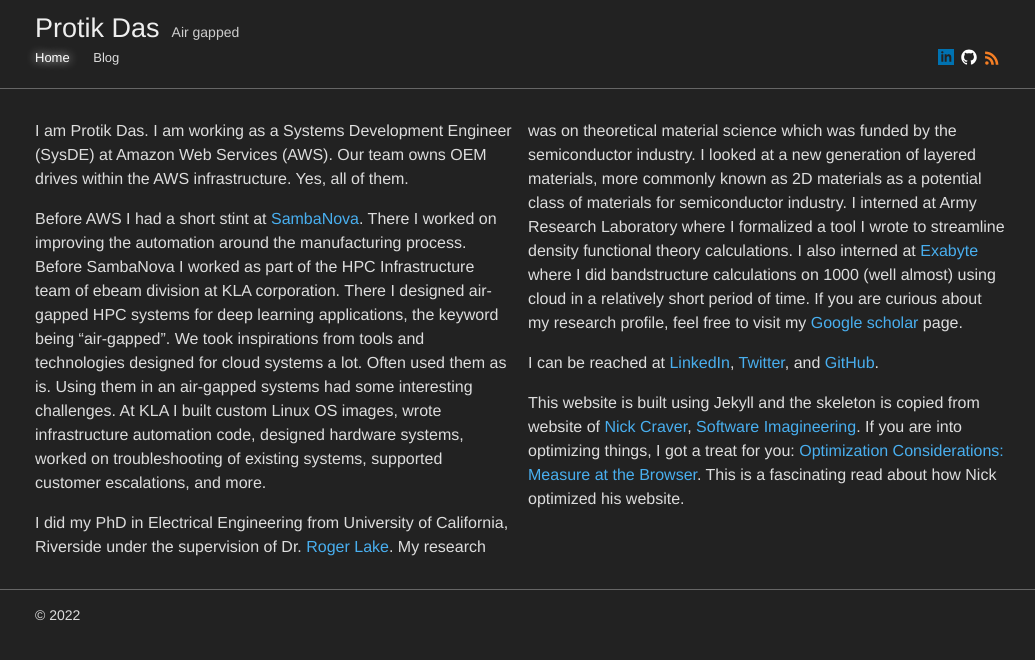
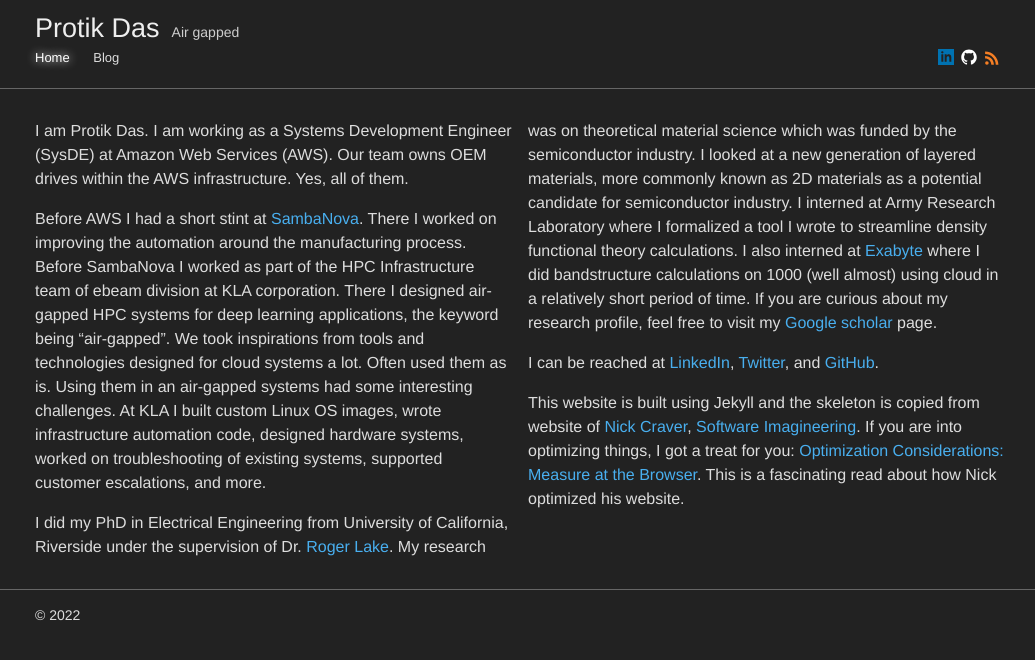
Before and after one commit to protik77/protik77.github.io, a Jekyll site: the page built from index.html, in a window 1280 px wide. Shown: the top 660 px of the page, without its empty margins (120-1155 px from the left). Built offline with Jekyll 4.4.1, drawn with Linux system fonts in a browser that asks for light colours.

Commit message:
improve readability

```diff
--- a/_includes/about.md
+++ b/_includes/about.md
@@ -3,7 +3,7 @@ I am Protik Das. I am working as a Systems Development Engineer (SysDE) at Amazo
 
 Before AWS I had a short stint at [SambaNova](http://sambanova.ai). There I worked on improving the automation around the manufacturing process. Before SambaNova I worked as part of the HPC Infrastructure team of ebeam division at KLA corporation. There I designed air-gapped HPC systems for deep learning applications, the keyword being "air-gapped". We took inspirations from tools and technologies designed for cloud systems a lot. Often used them as is. Using them in an air-gapped systems had some interesting challenges. At KLA I built custom Linux OS images, wrote infrastructure automation code, designed hardware systems, worked on troubleshooting of existing systems, supported customer escalations, and more.
 
-I did my PhD in Electrical Engineering from University of California, Riverside under the supervision of Dr. [Roger Lake](https://intra.ece.ucr.edu/~rlake/). My research was on theoretical material science which was funded by the semiconductor industry. I looked at a new generation of layered materials, more commonly known as 2D materials as a potential class of materials for semiconductor industry. I interned at Army Research Laboratory where I formalized a tool I wrote to streamline density functional theory calculations. I also interned at [Exabyte](https://exabyte.io/) where I did bandstructure calculations on 1000 (well almost) using cloud in a relatively short period of time. If you are curious about my research profile, feel free to visit my [Google scholar](https://scholar.google.com/citations?user=RcgIf7MAAAAJ&hl=en) page.
+I did my PhD in Electrical Engineering from University of California, Riverside under the supervision of Dr. [Roger Lake](https://intra.ece.ucr.edu/~rlake/). My research was on theoretical material science which was funded by the semiconductor industry. I looked at a new generation of layered materials, more commonly known as 2D materials as a potential candidate for semiconductor industry. I interned at Army Research Laboratory where I formalized a tool I wrote to streamline density functional theory calculations. I also interned at [Exabyte](https://exabyte.io/) where I did bandstructure calculations on 1000 (well almost) using cloud in a relatively short period of time. If you are curious about my research profile, feel free to visit my [Google scholar](https://scholar.google.com/citations?user=RcgIf7MAAAAJ&hl=en) page.
 
 I can be reached at [LinkedIn](https://www.linkedin.com/in/protik-das/), [Twitter](https://twitter.com/protikdas), and [GitHub](https://github.com/protik77).
 
```
